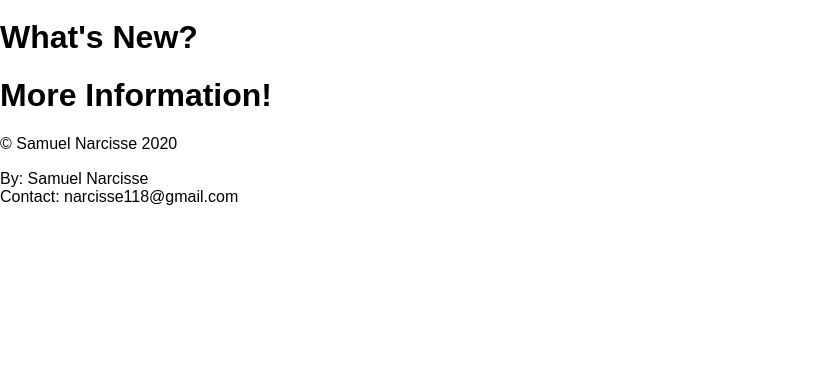
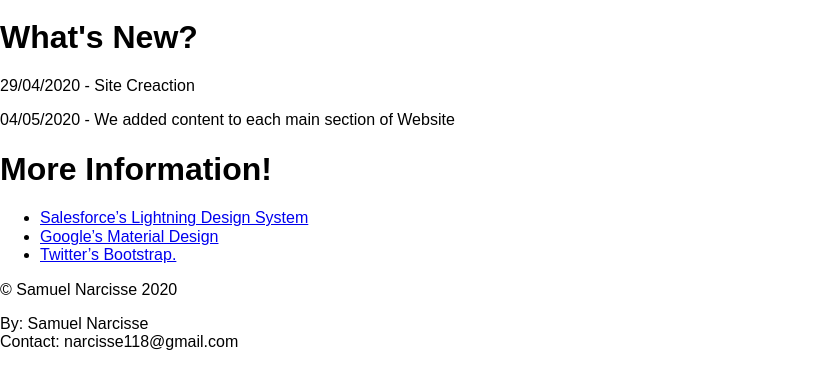
Before and after one commit to Weltgeist/WebsiteDesignSystem, a plain HTML site: page index.html in a window 1280 px wide. Shown: the part 2025-2393 px from the top of the page, without its empty margins (0-813 px from the left). Before the commit the page ends 2247 px from the top, so only its background shows below. Drawn offline with Linux system fonts and the light colour scheme.

Commit message:
Added Aside Section Content

```diff
--- a/index.html
+++ b/index.html
@@ -73,11 +73,16 @@
     <aside class="extra">
       <section>
         <h1>What's New?</h1>
-
+        <p>29/04/2020 - Site Creaction</p>
+        <p>04/05/2020 - We added content to each main section of Website</p>
       </section>
       <section>
         <h1>More Information!</h1>
-
+        <ul>
+          <li><a href="https://lightningdesignsystem.com/" target="_blank">Salesforce’s Lightning Design System</a></li>
+          <li><a href="https://material.io/design" target="_blank">Google’s Material Design</a></li>
+          <li><a href="https://getbootstrap.com/" target="_blank">Twitter’s Bootstrap.</a></li>
+        </ul>
       </section>
 
     </aside>
```
